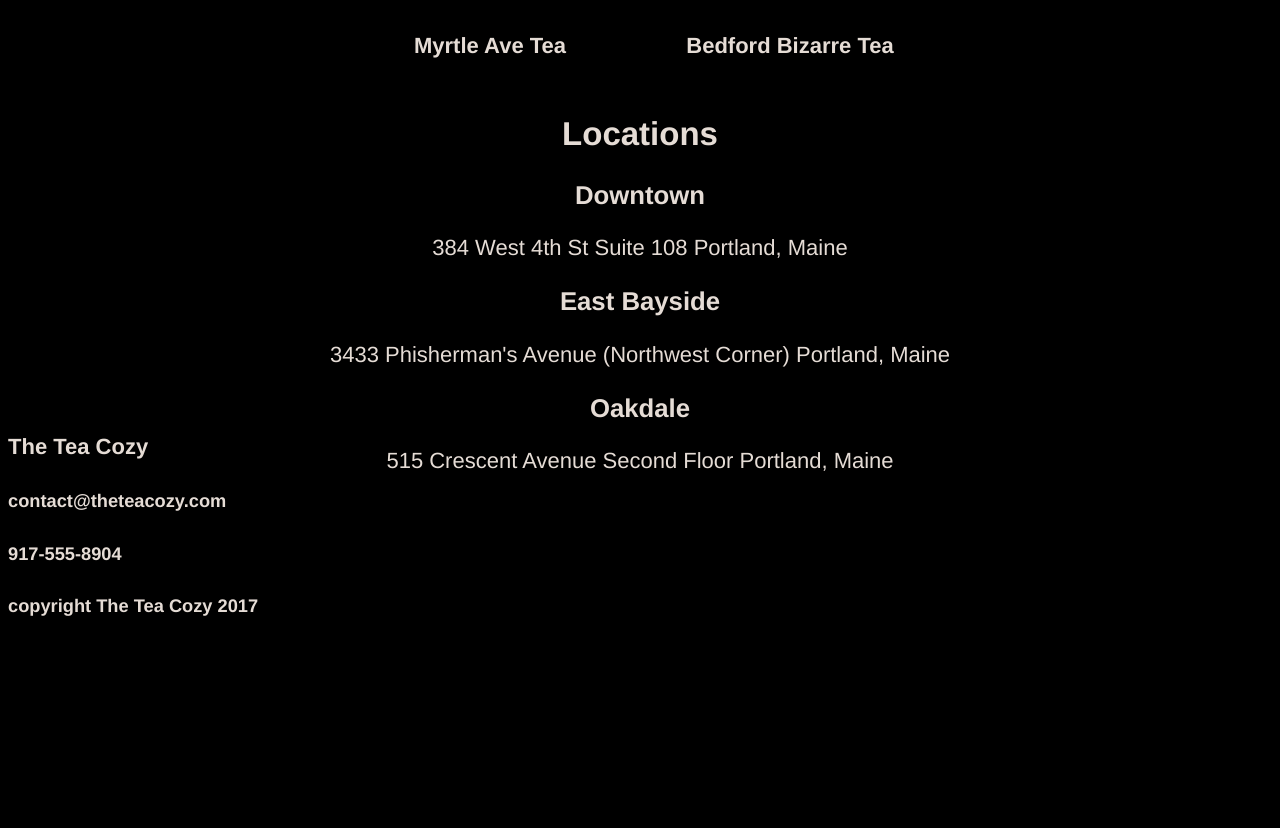
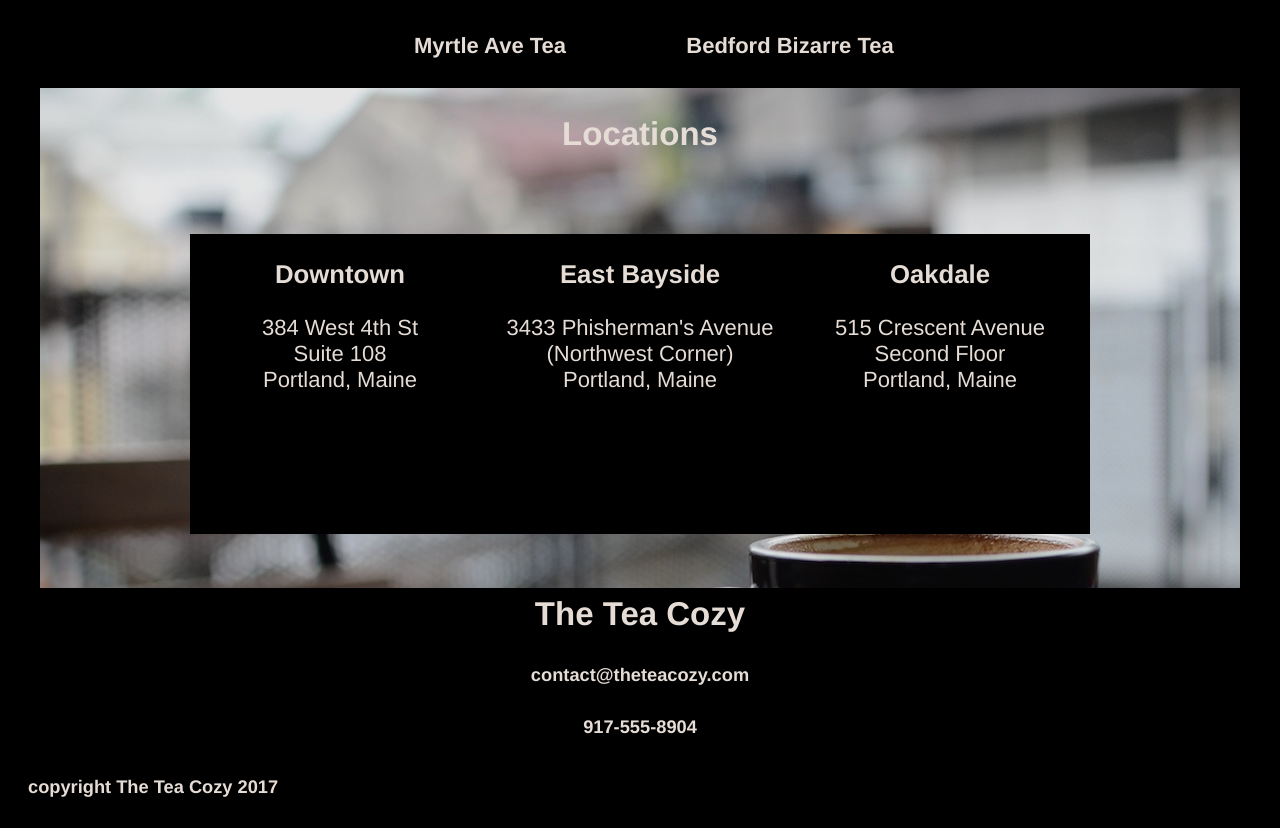
Before and after one commit to acinfinity/teacozy, a plain HTML site: page index.html in a window 1280 px wide. Shown: the part 1421-2249 px from the top of the page. Before the commit the page ends 2068 px from the top, so only its background shows below. Drawn offline with Linux system fonts and the light colour scheme.

Commit message:
CSS complete, edits needed

```diff
--- a/index.html
+++ b/index.html
@@ -79,11 +79,11 @@
   </div>
     <div class="footer">
       <div class="contact">
-        <h4>The Tea Cozy</h4>
+        <h2>The Tea Cozy</h2>
         <h5>contact@theteacozy.com</h5>
         <h5>917-555-8904</h5>
       </div>
-      <div class="Copyright">
+      <div class="copyright">
         <h5>copyright The Tea Cozy 2017</h5>
       </div>
     </div>
--- a/style.css
+++ b/style.css
@@ -78,3 +78,44 @@ a {
   height: 200px;
   width: 300px;
 }
+
+.locationsbox {
+  display: flex;
+  width: 1200px;
+  height: 500px;
+  background-image: url("images/img-locations-background.jpg");
+  margin: auto;
+  justify-content: center;
+  flex-wrap: wrap;
+}
+
+.locationsbox h2 {
+  width: 1200px;
+}
+
+.locationitems {
+  display: flex;
+}
+
+.locationitem {
+  display: flex;
+  width: 300px;
+  height: 300px;
+  background-color: black;
+  flex-direction: column;
+}
+
+.footer {
+}
+
+.contact {
+  height: 200px;
+  width: 100%;
+  text-align: center;
+  position: relative;
+  top: 50px;
+}
+
+.copyright h5 {
+  margin-left: 20px;
+}
```
Also changed, not shown: 1 other file.
